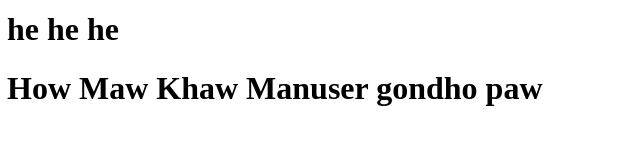
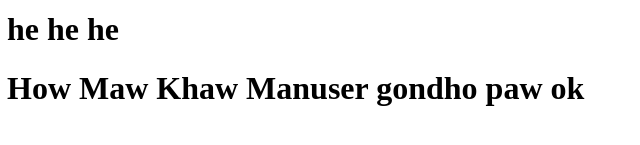
Before and after one commit to jakariyakabir/My-First-Website, a plain HTML site: page index.html in a window 1280 px wide. Shown: the part 127-272 px from the top of the page, 1-641 px from the left. Drawn offline with Linux system fonts and the light colour scheme.

Commit message:
index.html

```diff
--- a/index.html
+++ b/index.html
@@ -10,6 +10,6 @@
     <H1>I love Bangladesh</H1>
     <h1>I love Rangpur</h1>
     <h1>he he he</h1>
-    <h1>How Maw Khaw Manuser gondho paw </h1>
+    <h1>How Maw Khaw Manuser gondho paw ok </h1>
 </body>
 </html>
```
